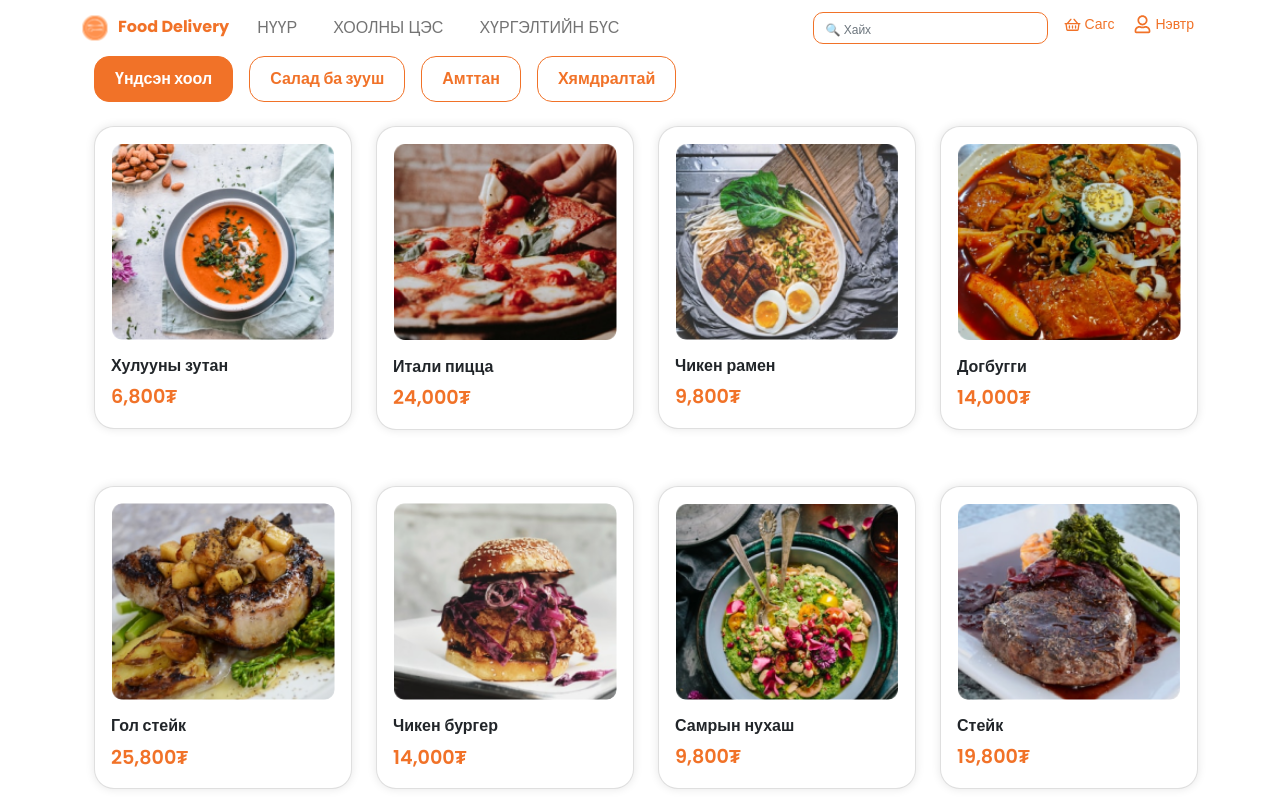
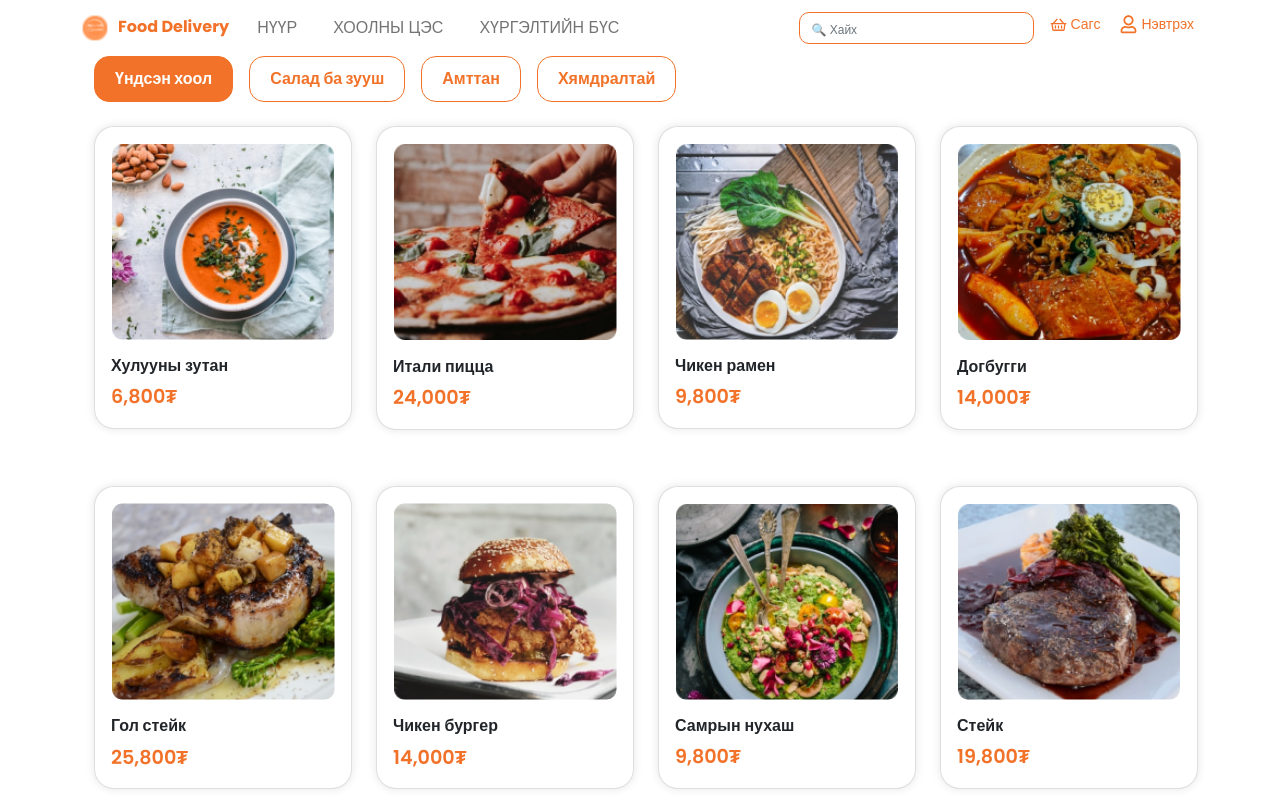
Before and after one commit to khangaikhuu-mstars/too_easy_delivery_web_app, a React (Create React App) app in the folder project/: page /menu/main in a window 1280 px wide. Shown: the top 800 px of the page. Built offline with nearby package versions, Linux system fonts and the light colour scheme.

Commit message:
just text change

```diff
--- a/project/src/components/MenuComponent.js
+++ b/project/src/components/MenuComponent.js
@@ -171,7 +171,7 @@ function Menu () {
             <div>
               <img src={adminLogo} className='adminLogo'></img>
               <a href='/login' className='orangeFont admin poppins px-1 text-decoration-none'>
-                Нэвтр
+                Нэвтрэх
               </a>
             </div>
           </div>
```
